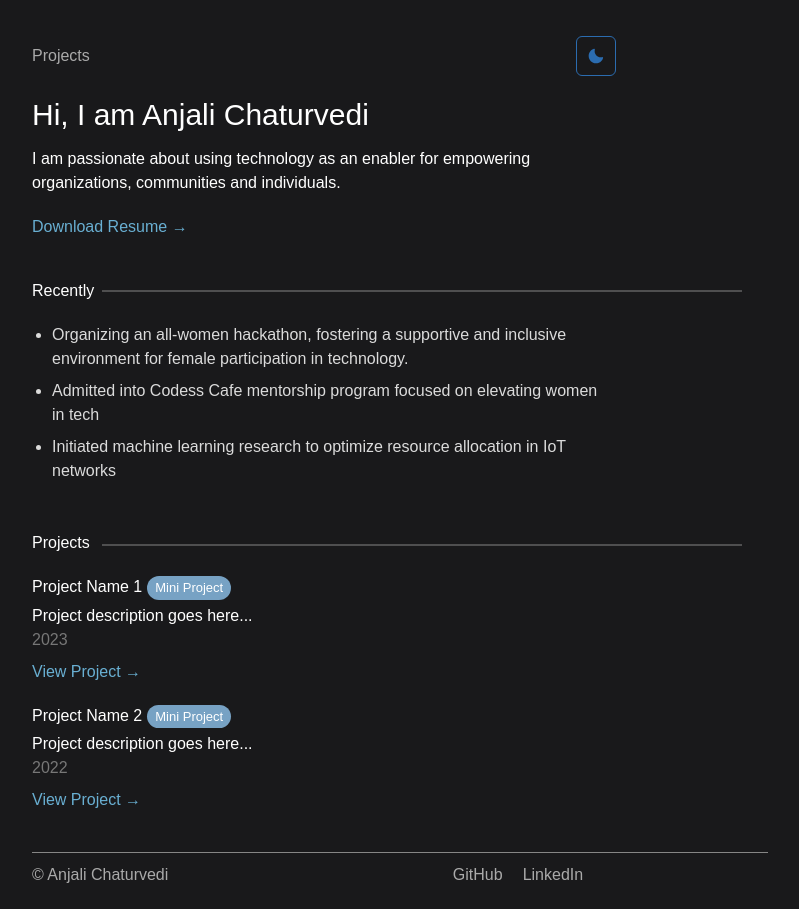
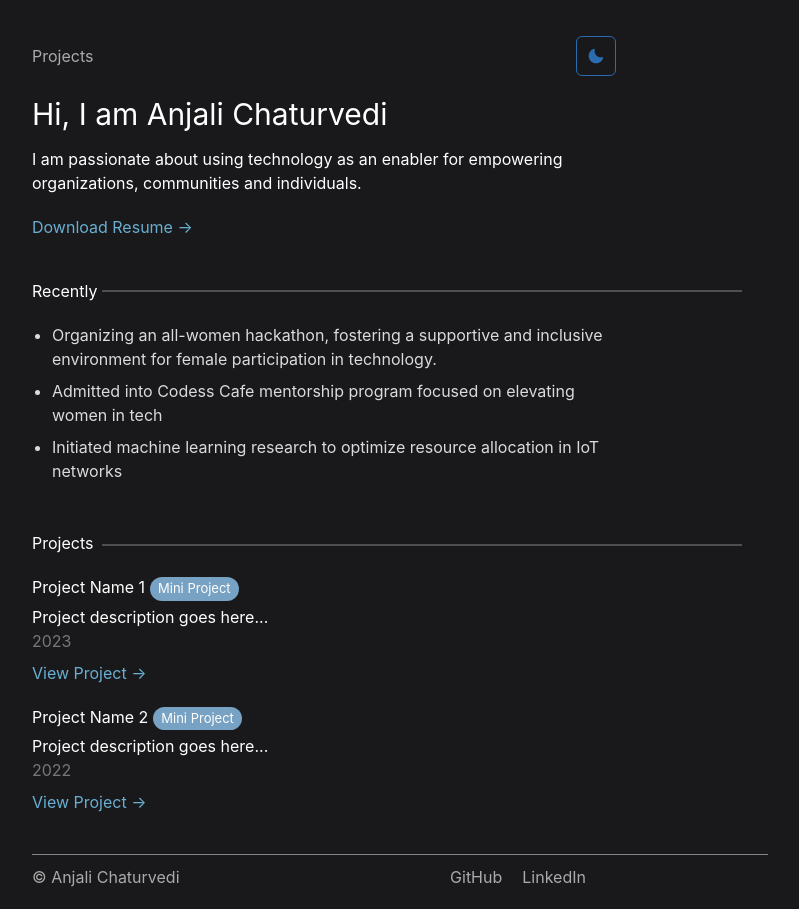
Before and after one commit to anjalichaturvedi/internet-corner, a React (Create React App) app: page / in a window 1280 px wide. Shown: the whole page, without its empty margins (308-1107 px from the left). Built offline with nearby package versions, Linux system fonts and the light colour scheme.

Commit message:
edited font to Inter

```diff
--- a/package.json
+++ b/package.json
@@ -1,5 +1,5 @@
 {
-  "name": "internet-corner",
+  "name": "anjalichaturvedi.github.io",
   "version": "0.1.0",
   "homepage": "https://anjalichaturvedi.github.io",
   "private": true,
--- a/src/App.css
+++ b/src/App.css
@@ -1,8 +1,5 @@
-body {
-}
-
 .App {
-  font-family: 'Arial', sans-serif;
+  font-family: 'Inter', sans-serif;
   text-align: center;
 }
 
```
Also changed, not shown: 1 other file (tests, documents, lock files or other folders).
